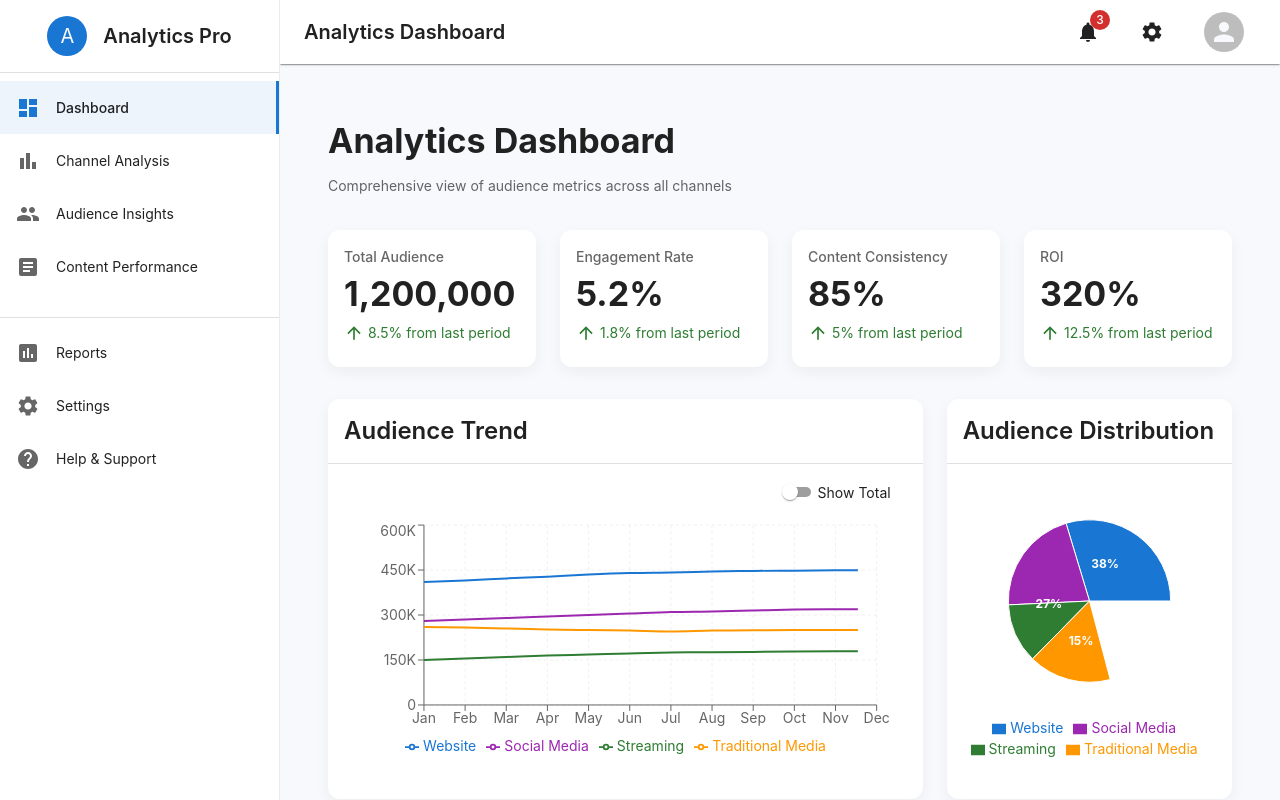
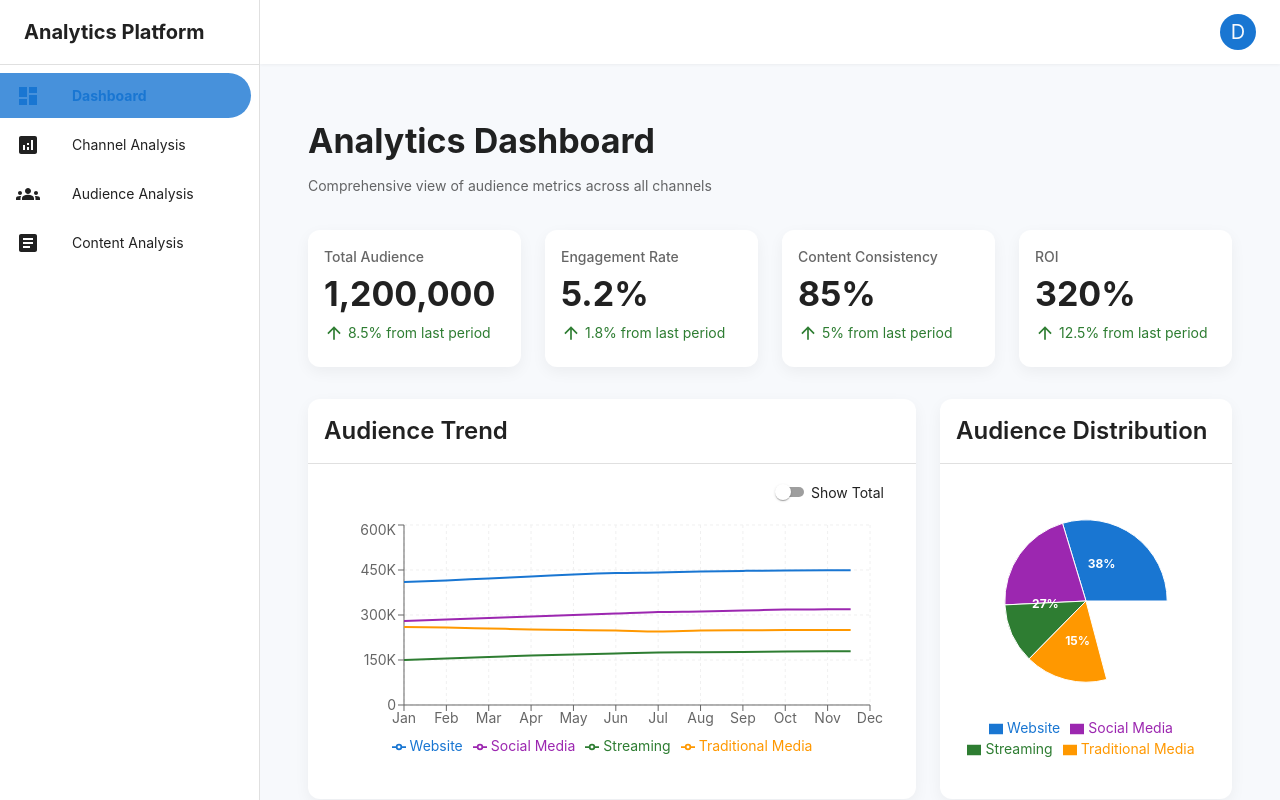
Before and after one commit to dxaginfo/analytics-dashboard-app, a React (Create React App) app: page / in a window 1280 px wide. Both pictures are taken after typing "Sample", "Sample123" into the empty fields and a click on the button "Sign In". Shown: the top 800 px of the page. Built offline with nearby package versions, Linux system fonts and the light colour scheme; the HTML template or start-up script is replaced by a standard one.

Commit message:
Add Layout component

```diff
--- a/src/components/layout/Layout.tsx
+++ b/src/components/layout/Layout.tsx
@@ -1,42 +1,227 @@
-import { useState } from 'react';
-import { Outlet } from 'react-router-dom';
-import { Box, CssBaseline, Toolbar } from '@mui/material';
+import React, { useState } from 'react';
+import { Outlet, useNavigate, useLocation } from 'react-router-dom';
+import { useDispatch, useSelector } from 'react-redux';
+import {
+  AppBar,
+  Box,
+  CssBaseline,
+  Divider,
+  Drawer,
+  IconButton,
+  List,
+  ListItem,
+  ListItemButton,
+  ListItemIcon,
+  ListItemText,
+  Toolbar,
+  Typography,
+  Avatar,
+  Menu,
+  MenuItem,
+} from '@mui/material';
+import {
+  Menu as MenuIcon,
+  Dashboard as DashboardIcon,
+  Analytics as AnalyticsIcon,
+  Groups as GroupsIcon,
+  Article as ArticleIcon,
+  LogoutOutlined as LogoutIcon,
+  SettingsOutlined as SettingsIcon,
+  PersonOutlined as PersonIcon,
+} from '@mui/icons-material';
+import { RootState } from '../../store';
+import { logout } from '../../features/auth/authSlice';
 
-import Sidebar from './Sidebar';
-import Header from './Header';
+const drawerWidth = 260;
 
-const drawerWidth = 280;
+const menuItems = [
+  { path: '/', label: 'Dashboard', icon: <DashboardIcon /> },
+  { path: '/channels', label: 'Channel Analysis', icon: <AnalyticsIcon /> },
+  { path: '/audience', label: 'Audience Analysis', icon: <GroupsIcon /> },
+  { path: '/content', label: 'Content Analysis', icon: <ArticleIcon /> },
+];
 
-const Layout = () => {
+const Layout: React.FC = () => {
   const [mobileOpen, setMobileOpen] = useState(false);
+  const [userMenuAnchor, setUserMenuAnchor] = useState<null | HTMLElement>(null);
+  const { user } = useSelector((state: RootState) => state.auth);
+  const navigate = useNavigate();
+  const dispatch = useDispatch();
+  const location = useLocation();
+
+  const handleUserMenuOpen = (event: React.MouseEvent<HTMLElement>) => {
+    setUserMenuAnchor(event.currentTarget);
+  };
+
+  const handleUserMenuClose = () => {
+    setUserMenuAnchor(null);
+  };
+
+  const handleLogout = () => {
+    handleUserMenuClose();
+    dispatch(logout() as any);
+  };
 
   const handleDrawerToggle = () => {
     setMobileOpen(!mobileOpen);
   };
 
+  const drawer = (
+    <div>
+      <Toolbar>
+        <Typography variant="h6" component="div" sx={{ fontWeight: 'bold' }}>
+          Analytics Platform
+        </Typography>
+      </Toolbar>
+      <Divider />
+      <List>
+        {menuItems.map((item) => (
+          <ListItem key={item.path} disablePadding>
+            <ListItemButton
+              selected={location.pathname === item.path}
+              onClick={() => {
+                navigate(item.path);
+                setMobileOpen(false);
+              }}
+              sx={{
+                '&.Mui-selected': {
+                  backgroundColor: 'primary.light',
+                  '&:hover': {
+                    backgroundColor: 'primary.light',
+                  },
+                },
+                borderRadius: '0 24px 24px 0',
+                mr: 1,
+                mb: 0.5,
+              }}
+            >
+              <ListItemIcon
+                sx={{
+                  color: location.pathname === item.path ? 'primary.main' : 'inherit',
+                }}
+              >
+                {item.icon}
+              </ListItemIcon>
+              <ListItemText
+                primary={item.label}
+                primaryTypographyProps={{
+                  fontWeight: location.pathname === item.path ? 'bold' : 'regular',
+                  color: location.pathname === item.path ? 'primary.main' : 'inherit',
+                }}
+              />
+            </ListItemButton>
+          </ListItem>
+        ))}
+      </List>
+    </div>
+  );
+
   return (
     <Box sx={{ display: 'flex' }}>
       <CssBaseline />
-      <Header
-        drawerWidth={drawerWidth}
-        handleDrawerToggle={handleDrawerToggle}
-      />
-      <Sidebar
-        drawerWidth={drawerWidth}
-        mobileOpen={mobileOpen}
-        handleDrawerToggle={handleDrawerToggle}
-      />
+      <AppBar
+        position="fixed"
+        sx={{
+          width: { sm: `calc(100% - ${drawerWidth}px)` },
+          ml: { sm: `${drawerWidth}px` },
+          backgroundColor: 'background.paper',
+          color: 'text.primary',
+        }}
+        elevation={0}
+      >
+        <Toolbar>
+          <IconButton
+            color="inherit"
+            aria-label="open drawer"
+            edge="start"
+            onClick={handleDrawerToggle}
+            sx={{ mr: 2, display: { sm: 'none' } }}
+          >
+            <MenuIcon />
+          </IconButton>
+          <Box sx={{ flexGrow: 1 }} />
+          <IconButton
+            size="large"
+            edge="end"
+            color="inherit"
+            aria-label="user menu"
+            aria-haspopup="true"
+            onClick={handleUserMenuOpen}
+          >
+            <Avatar sx={{ bgcolor: 'primary.main', width: 36, height: 36 }}>
+              {user?.name?.charAt(0) || 'U'}
+            </Avatar>
+          </IconButton>
+          <Menu
+            anchorEl={userMenuAnchor}
+            open={Boolean(userMenuAnchor)}
+            onClose={handleUserMenuClose}
+            transformOrigin={{ horizontal: 'right', vertical: 'top' }}
+            anchorOrigin={{ horizontal: 'right', vertical: 'bottom' }}
+          >
+            <MenuItem onClick={handleUserMenuClose}>
+              <ListItemIcon>
+                <PersonIcon fontSize="small" />
+              </ListItemIcon>
+              <ListItemText>My Profile</ListItemText>
+            </MenuItem>
+            <MenuItem onClick={handleUserMenuClose}>
+              <ListItemIcon>
+                <SettingsIcon fontSize="small" />
+              </ListItemIcon>
+              <ListItemText>Settings</ListItemText>
+            </MenuItem>
+            <Divider />
+            <MenuItem onClick={handleLogout}>
+              <ListItemIcon>
+                <LogoutIcon fontSize="small" />
+              </ListItemIcon>
+              <ListItemText>Logout</ListItemText>
+            </MenuItem>
+          </Menu>
+        </Toolbar>
+      </AppBar>
+      <Box
+        component="nav"
+        sx={{ width: { sm: drawerWidth }, flexShrink: { sm: 0 } }}
+        aria-label="navigation menu"
+      >
+        <Drawer
+          variant="temporary"
+          open={mobileOpen}
+          onClose={handleDrawerToggle}
+          ModalProps={{
+            keepMounted: true, // Better performance on mobile
+          }}
+          sx={{
+            display: { xs: 'block', sm: 'none' },
+            '& .MuiDrawer-paper': { boxSizing: 'border-box', width: drawerWidth },
+          }}
+        >
+          {drawer}
+        </Drawer>
+        <Drawer
+          variant="permanent"
+          sx={{
+            display: { xs: 'none', sm: 'block' },
+            '& .MuiDrawer-paper': { boxSizing: 'border-box', width: drawerWidth },
+          }}
+          open
+        >
+          {drawer}
+        </Drawer>
+      </Box>
       <Box
         component="main"
         sx={{
           flexGrow: 1,
           p: 3,
           width: { sm: `calc(100% - ${drawerWidth}px)` },
-          bgcolor: 'background.default',
+          backgroundColor: 'background.default',
           minHeight: '100vh',
         }}
       >
-        <Toolbar /> {/* Adds spacing below the AppBar */}
+        <Toolbar />
         <Outlet />
       </Box>
     </Box>
```
